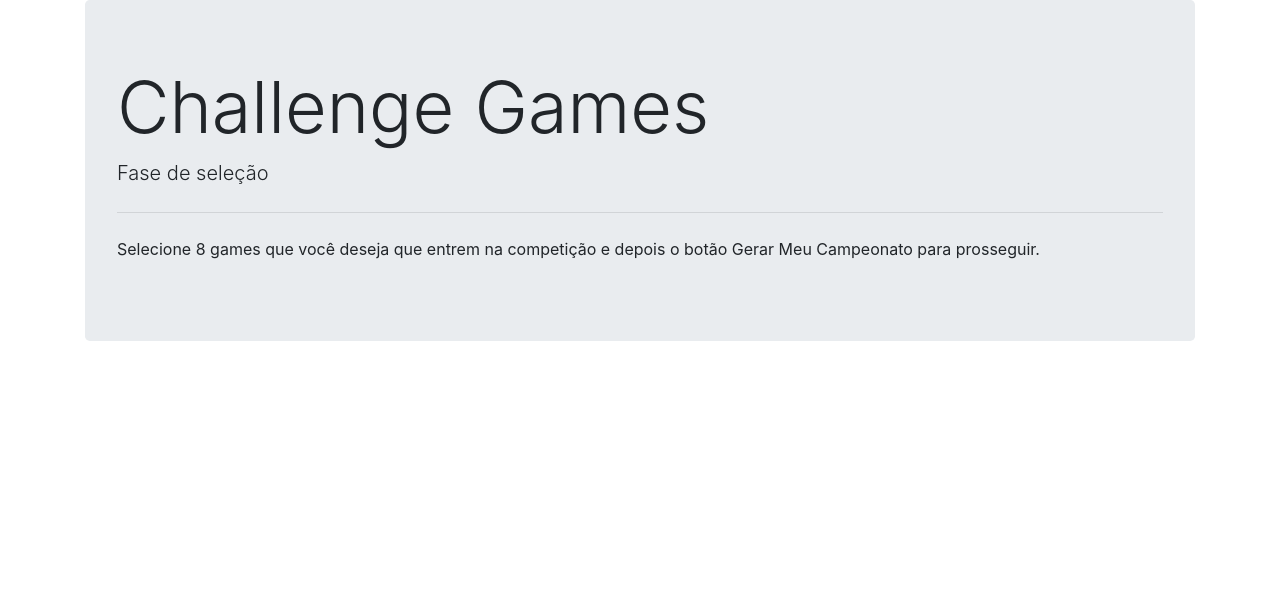
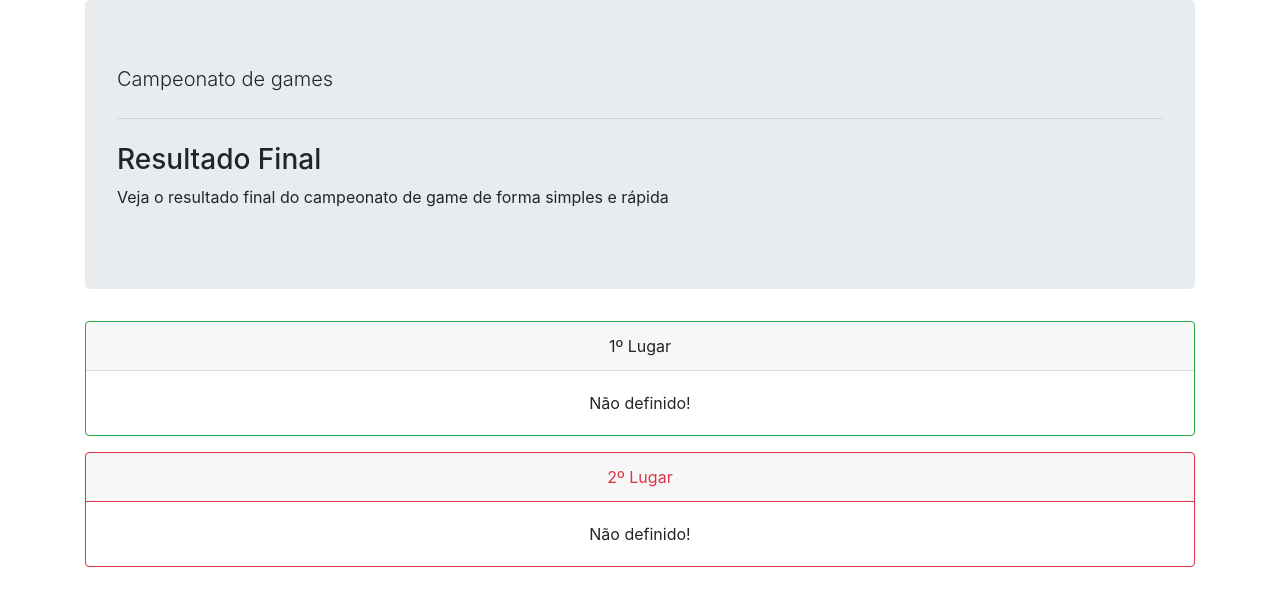
Before and after one commit to samuelrvg/Lambda3, a Nuxt app in the folder CopaGames/: page /result in a window 1280 px wide. Shown: the top 606 px of the page. Built offline with nearby package versions, Linux system fonts and the light colour scheme.

Commit message:
Ajustes front-end

```diff
--- a/CopaGames/layouts/default.vue
+++ b/CopaGames/layouts/default.vue
@@ -1,12 +1,5 @@
 <template>
   <div class="container">
-    <b-jumbotron header="Challenge Games" lead="Fase de seleção">
-      <hr class="my-4" />
-      <p>
-        Selecione 8 games que você deseja que entrem na competição e depois o
-        botão Gerar Meu Campeonato para prosseguir.
-      </p>
-    </b-jumbotron>
     <Nuxt />
   </div>
 </template>
--- a/CopaGames/pages/index.vue
+++ b/CopaGames/pages/index.vue
@@ -1,5 +1,12 @@
 <template>
   <div>
+    <b-jumbotron header="Challenge Games" lead="Fase de seleção">
+      <hr class="my-4" />
+      <p>
+        Selecione 8 games que você deseja que entrem na competição e depois o
+        botão Gerar Meu Campeonato para prosseguir.
+      </p>
+    </b-jumbotron>
     <b-row class="mb-2">
       <b-col md="3"
         ><p class="font-weight-normal">
@@ -66,7 +73,7 @@ export default {
         const data = await this.$axios.$post("game", checkedGamesFilter);
 
         this.$router.push({
-          name: "resultado",
+          name: "result",
           params: {
             data: data.map(g => g.titulo)
           }
--- a/CopaGames/pages/resultado.vue
+++ b/CopaGames/pages/result.vue
@@ -1,5 +1,12 @@
 <template>
   <div>
+    <b-jumbotron lead="Campeonato de games">
+      <hr class="my-4" />
+      <h3>Resultado Final</h3>
+      <p>
+        Veja o resultado final do campeonato de game de forma simples e rápida
+      </p>
+    </b-jumbotron>
     <b-card-group deck class="mb-3">
       <b-card border-variant="success" header="1º Lugar" align="center">
         <b-card-text>{{ primeiroLugar }}</b-card-text>
```
Also changed, not shown: CopaGames/assets/README.md (deleted), CopaGames/components/README.md (deleted), CopaGames/middleware/README.md (deleted), CopaGames/store/README.md (deleted).
